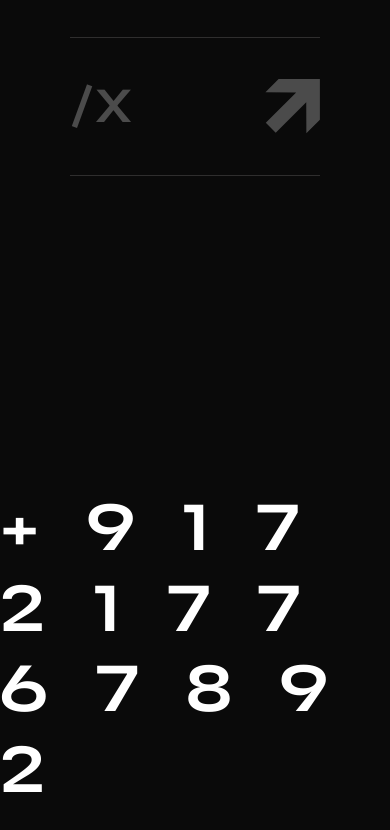
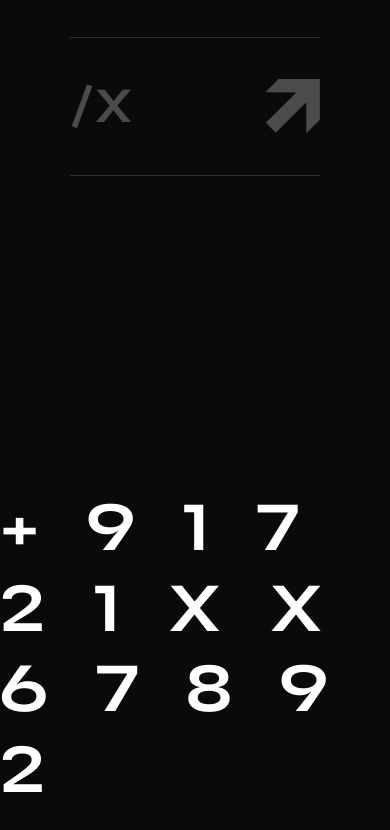
Before and after one commit to Priyanshu84iya/Portfolio-Paralax-Effects, a plain HTML site: page portfolio.html in a window 390 px wide. Shown: the part 5059-5889 px from the top of the page. Drawn offline with nearby package versions, Linux system fonts and the light colour scheme; a script that the page names is missing.

Commit message:
remove phone number in portfolio.html

```diff
--- a/portfolio.html
+++ b/portfolio.html
@@ -258,8 +258,8 @@
           <span data-speed="-300">7</span>
           <span data-speed="350">2</span>
           <span data-speed="200">1</span>
-          <span data-speed="-310">7</span>
-          <span data-speed="200">7</span>
+          <span data-speed="-310">X</span>
+          <span data-speed="200">X</span>
           <span data-speed="-340">6</span>
           <span data-speed="-100">7</span>
           <span data-speed="300">8</span>
```
